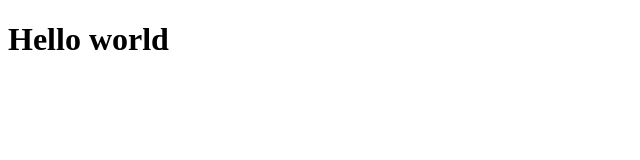
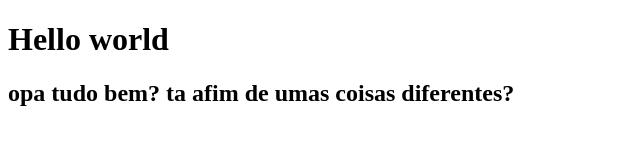
Before and after one commit to gabrielvalle00/projeto-teste.github.io, a plain HTML site: page index.html in a window 1280 px wide. Shown: the whole page, without its empty margins (0-640 px from the left). Drawn offline with Linux system fonts and the light colour scheme.

Commit message:
Update index.html

```diff
--- a/index.html
+++ b/index.html
@@ -2,9 +2,10 @@
 <html lang="pt-br">
 <head>
     <meta charset="UTF-8">
-    <title>Index.html</title>
+    <title>Gosth</title>
 </head>
 <body>
   <h1>Hello world</h1>
+  <h2>opa tudo bem? ta afim de umas coisas diferentes?</h2>
 </body>
 </html>
```
